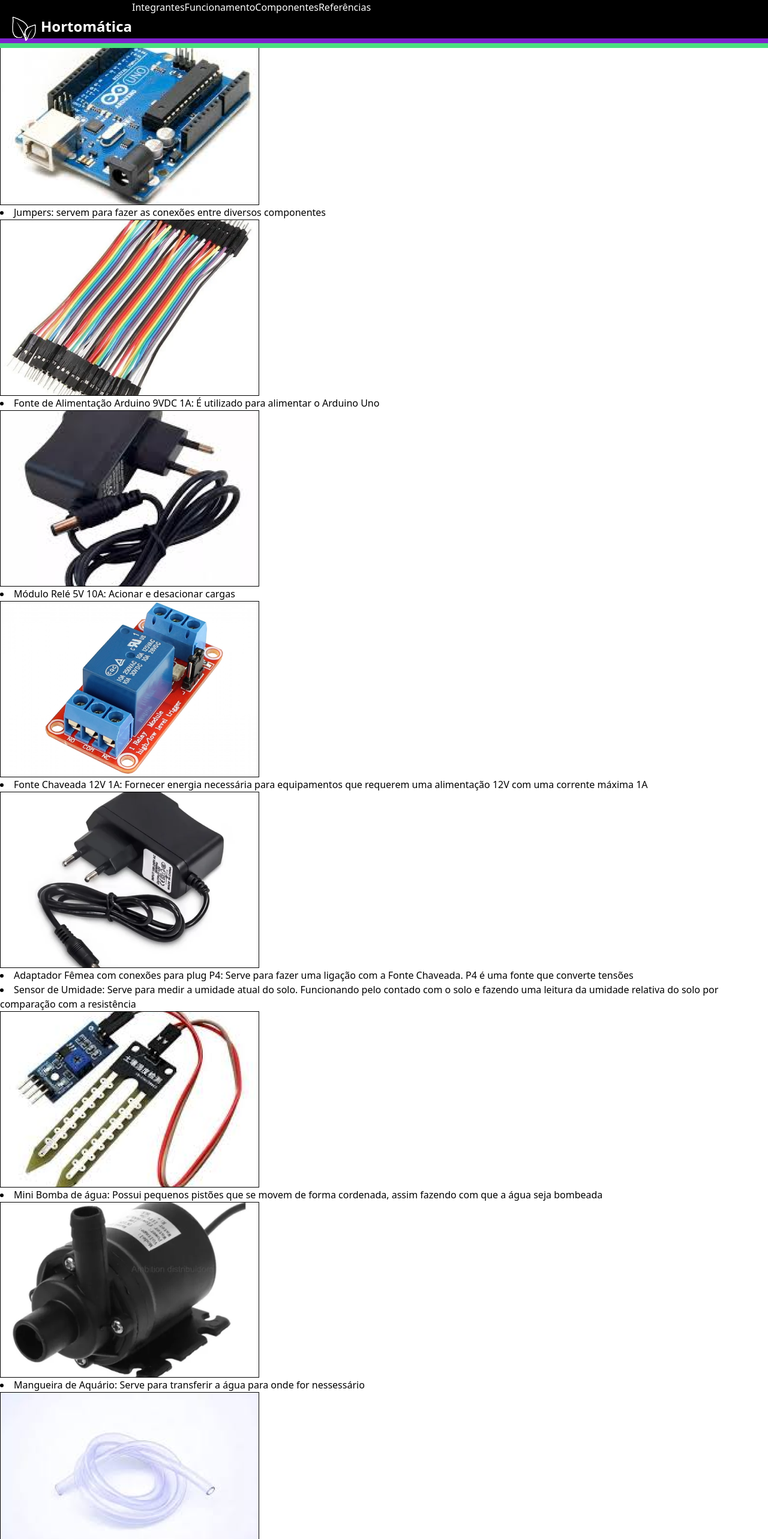
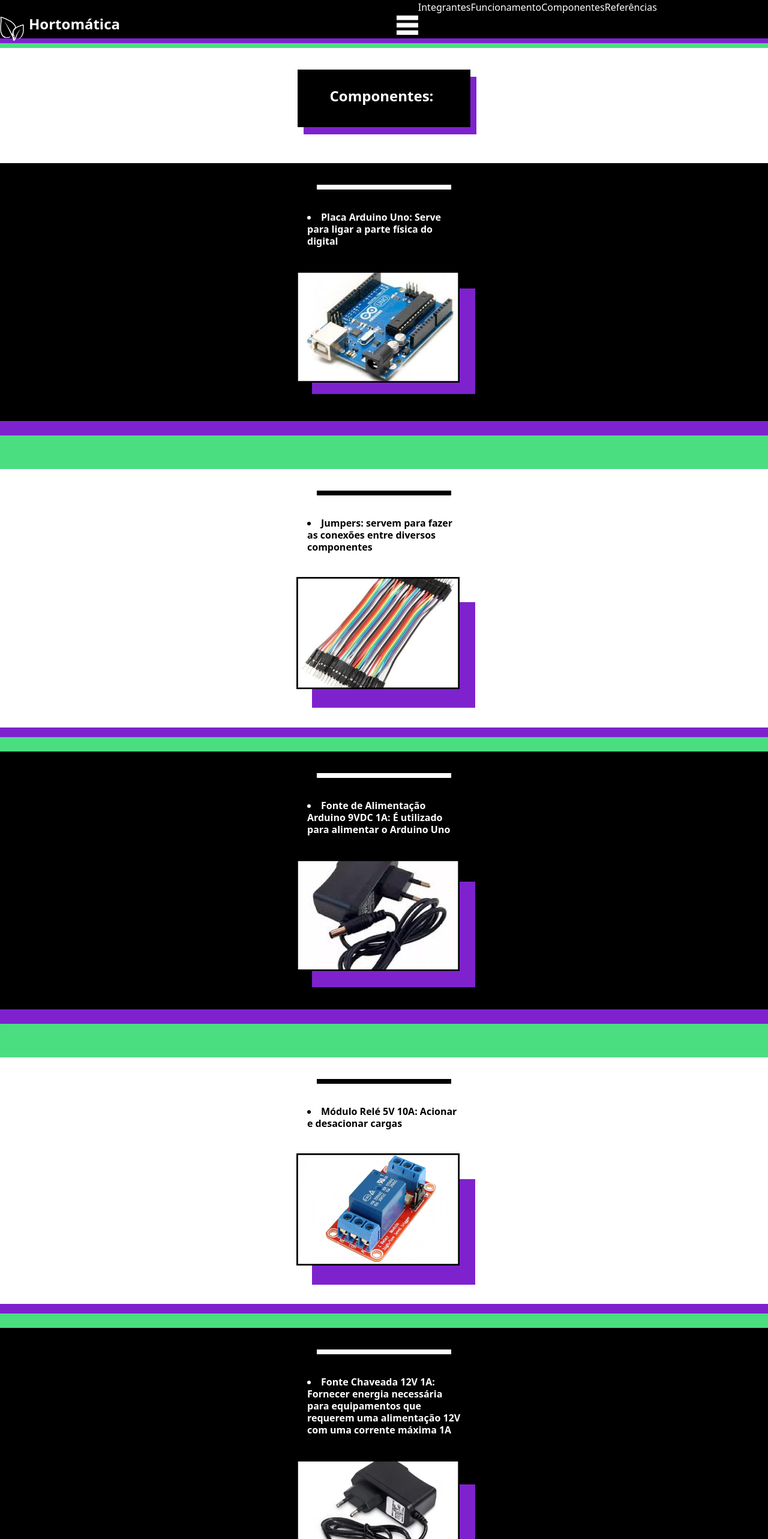
Before and after one commit to guTeodoro/Hortomatica, a React (Vite) app: page /componentes in a window 1280 px wide. Shown: the top 2566 px of the page at 60% size. Built offline with nearby package versions, Linux system fonts and the light colour scheme.

Commit message:
Componentes Mobile

```diff
--- a/src/components/BarraFixa.jsx
+++ b/src/components/BarraFixa.jsx
@@ -1,14 +1,16 @@
 import iconHortomatica from "../assets/icon-hortomatica.png"
+import menuburger from "/menu-burger.png"
 
 function BarraFixa () {
     return (
         <div className="border-b-8 border-green-400 fixed top-0 left-0 right-0 z-20" >
-            <div className="bg-black flex h-[72px] border-b-8 border-purple-700 ">
-                <a href="/" className="flex justify-center items-center ml-5 mt-1 "><img src={iconHortomatica} alt="Voltar ao início" className="w-10 mt-7" /> <h1 className="text-white ml-2 mt-5 text-2xl font-semibold">Hortomática</h1></a>
-                <a href="/integrantes" className="text-white">Integrantes</a>
-                <a href="/funcionamento" className="text-white">Funcionamento</a>
-                <a href="/componentes" className="text-white">Componentes</a>
-                <a href="/referencias" className="text-white">Referências</a>
+            <div className="bg-black flex h-[72px] border-b-8 border-purple-700 z-30">
+                <a href="/" className="flex justify-center items-center ml-0 mt-1 "><img src={iconHortomatica} alt="Voltar ao início" className="w-10 mt-7 z-20" /> <h1 className="text-white ml-2 mt-3 text-2xl font-semibold">Hortomática</h1></a>
+                <img src={menuburger} alt="" srcset="" className="w-9 h-9 mt-6 ml-[36%]" />
+                <a href="/integrantes" className="text-white mob:hidden">Integrantes</a>
+                <a href="/funcionamento" className="text-white mob:hidden">Funcionamento</a>
+                <a href="/componentes" className="text-white mob:hidden">Componentes</a>
+                <a href="/referencias" className="text-white mob:hidden">Referências</a>
             </div>
         </div>
     )
--- a/src/pages/Componentes.jsx
+++ b/src/pages/Componentes.jsx
@@ -10,46 +10,220 @@ import sensorUmidade from '/sensor-de-umidade.png'
 import miniBomba from '/mini-bomba-dagua.png'
 import mangueiraAquario from '/mangueira-aquario.png'
 import fioParalelo from '/fio-paralelo.png'
+import fundoComponentes from '/fundo_componentes.png'
 
 function Componentes() {
   return (
-    <div>
+    <div className=''>
+
         <BarraFixa />
-      <h1>Componentes</h1>
+
+      <section className='flex items-center justify-center bg-[url("/fundo_componentes.png")] bg-cover bg-top w-full h-[272px] lg:bg-none'>
+            <section className='bg-black h-24 flex items-center justify-center w-72 mt-14 relative z-10'>
+                  <h1 className='text-white w-44 text-2xl font-bold text-center mr-2 mb-2'>Componentes:</h1>
+            </section>
+
+            <section className="bg-purple-700 w-72 h-24 ml-5 mt-20 absolute z-0">
+                  <p className="text-purple-700">a</p>
+            </section>
+      </section>
+
+      <section className='bg-black text-white flex flex-col justify-center items-center pt-9'>
+            <hr className='border-4 border-white w-56 mb-9' />
+            <li className='w-64 mb-10 font-bold leading-5'>Placa Arduino Uno: Serve para ligar a parte física do digital</li>
+
             <section>
-            <li>Placa Arduino Uno: Serve para ligar a parte física do digital</li>
-            <img src="/placa-arduino.png" alt="" />
+                  <img src="/placa-arduino.png" alt="" className='w-[272px] mr-5 relative z-10 mb-16 border-2 border-black' />
             </section>
+
+            <section className="bg-purple-700 w-[272px] h-44 ml-8 mt-12 absolute z-0">
+                  <p className="text-purple-700">a</p>
+            </section>
+
+            <section className='bg-purple-700 text-purple-700 w-full h-6'>
+                  <p>a</p>
+            </section>
+
+            <section className='bg-green-400 text-green-400 w-full h-14'>
+                  <p>a</p>
+            </section>
+
+      </section>
+
+      <section className='bg-white text-black flex flex-col justify-center items-center pt-9'>
+            <hr className='border-4 border-black w-56 mb-9' />
+            <li className='w-64 mb-10 font-bold leading-5'>Jumpers: servem para fazer as conexões entre diversos componentes</li>
+
             <section>
-            <li>Jumpers: servem para fazer as conexões entre diversos componentes</li>
-            <img src={jumpers} alt="" />
+                  <img src={jumpers} alt="" className='w-[272px] mr-5 relative z-10 mb-16 border-2 border-black' />
             </section>
+
+            <section className="bg-purple-700 w-[272px] h-44 ml-8 mt-28 absolute z-0">
+                  <p className="text-purple-700">a</p>
+            </section>
+
+            <section className='bg-purple-700 text-purple-700 w-full h-4'>
+                  <p>a</p>
+            </section>
+
+            <section className='bg-green-400 text-green-400 w-full h-6'>
+                  <p>a</p>
+            </section>
+
+      </section>
+
+      <section className='bg-black text-white flex flex-col justify-center items-center pt-9'>
+            <hr className='border-4 border-white w-56 mb-9' />
+            <li className='w-64 mb-10 font-bold leading-5'>Fonte de Alimentação Arduino 9VDC 1A: É utilizado para alimentar o Arduino Uno</li>
+
             <section>
-            <li>Fonte de Alimentação Arduino 9VDC 1A: É utilizado para alimentar o Arduino Uno</li>
-            <img src={fonteAlimentacao} alt="" />
+                  <img src={fonteAlimentacao} alt="" className='w-[272px] mr-5 relative z-10 mb-16 border-2 border-black' />
             </section>
+
+            <section className="bg-purple-700 w-[272px] h-44 ml-8 mt-16 absolute z-0">
+                  <p className="text-purple-700">a</p>
+            </section>
+
+            <section className='bg-purple-700 text-purple-700 w-full h-6'>
+                  <p>a</p>
+            </section>
+
+            <section className='bg-green-400 text-green-400 w-full h-14'>
+                  <p>a</p>
+            </section>
+
+      </section>
+
+      <section className='bg-white text-black flex flex-col justify-center items-center pt-9'>
+            <hr className='border-4 border-black w-56 mb-9' />
+            <li className='w-64 mb-10 font-bold leading-5'>Módulo Relé 5V 10A: Acionar e desacionar cargas</li>
+
             <section>
-            <li>Módulo Relé 5V 10A: Acionar e desacionar cargas</li>
-            <img src={moduloRele} alt="" />
+                  <img src={moduloRele} alt="" className='w-[272px] mr-5 relative z-10 mb-16 border-2 border-black' />
             </section>
+
+            <section className="bg-purple-700 w-[272px] h-44 ml-8 mt-24 absolute z-0">
+                  <p className="text-purple-700">a</p>
+            </section>
+
+            <section className='bg-purple-700 text-purple-700 w-full h-4'>
+                  <p>a</p>
+            </section>
+
+            <section className='bg-green-400 text-green-400 w-full h-6'>
+                  <p>a</p>
+            </section>
+
+      </section>
+
+      <section className='bg-black text-white flex flex-col justify-center items-center pt-9'>
+            <hr className='border-4 border-white w-56 mb-9' />
+            <li className='w-64 mb-10 font-bold leading-5'>Fonte Chaveada 12V 1A: Fornecer energia necessária para equipamentos que requerem uma alimentação 12V com uma corrente máxima 1A</li>
+
             <section>
-            <li>Fonte Chaveada 12V 1A: Fornecer energia necessária para equipamentos que requerem uma alimentação 12V com uma corrente máxima 1A</li>
-            <img src={fonteChaveada} alt="" />
+                  <img src={fonteChaveada} alt="" className='w-[272px] mr-5 relative z-10 mb-16 border-2 border-black' />
             </section>
+
+            <section className="bg-purple-700 w-[272px] h-44 ml-8 mt-28 absolute z-0">
+                  <p className="text-purple-700">a</p>
+            </section>
+
+            <section className='bg-purple-700 text-purple-700 w-full h-6'>
+                  <p>a</p>
+            </section>
+
+            <section className='bg-green-400 text-green-400 w-full h-14'>
+                  <p>a</p>
+            </section>
+
+      </section>
+
+      <section className='bg-white text-black flex flex-col justify-center items-center pt-9'>
+            <hr className='border-4 border-black w-56 mb-9' />
+            <li className='w-64 mb-10 font-bold leading-5'>Adaptador Fêmea com conexões para plug P4: Serve para fazer uma ligação com a Fonte Chaveada. P4 é uma fonte que converte tensões</li>
+
             <section>
-            <li>Adaptador Fêmea com conexões para plug P4: Serve para fazer uma ligação com a Fonte Chaveada. P4 é uma fonte que converte tensões</li>
+                  <img src={adaptadorFemea} alt="" className='w-[272px] mr-5 relative z-10 mb-16 border-2 border-black'/>
             </section>
+
+            <section className="bg-purple-700 w-[272px] h-44 ml-8 mt-40 absolute z-0">
+                  <p className="text-purple-700">a</p>
+            </section>
+
+            <section className='bg-purple-700 text-purple-700 w-full h-4'>
+                  <p>a</p>
+            </section>
+
+            <section className='bg-green-400 text-green-400 w-full h-6'>
+                  <p>a</p>
+            </section>
+
+      </section>
+
+      <section className='bg-black text-white flex flex-col justify-center items-center pt-9'>
+            <hr className='border-4 border-white w-56 mb-9' />
+            <li className='w-64 mb-10 font-bold leading-5'>Sensor de Umidade: Serve para medir a umidade atual do solo. Funcionando pelo contado com o solo e fazendo uma leitura da umidade relativa do solo por comparação com a resistência</li>
+
             <section>
-            <li>Sensor de Umidade: Serve para medir a umidade atual do solo. Funcionando pelo contado com o solo e fazendo uma leitura da umidade relativa do solo por comparação com a resistência</li>
-            <img src={sensorUmidade} alt="" />
+                  <img src={sensorUmidade} alt="" className='w-[272px] mr-5 relative z-10 mb-16 border-2 border-black'/>
             </section>
+
+            <section className="bg-purple-700 w-[272px] h-44 ml-8 mt-36 absolute z-0">
+                  <p className="text-purple-700">a</p>
+            </section>
+
+            <section className='bg-purple-700 text-purple-700 w-full h-6'>
+                  <p>a</p>
+            </section>
+
+            <section className='bg-green-400 text-green-400 w-full h-14'>
+                  <p>a</p>
+            </section>
+
+      </section>
+
+      <section className='bg-white text-black flex flex-col justify-center items-center pt-9'>
+            <hr className='border-4 border-black w-56 mb-9' />
+            <li className='w-64 mb-10 font-bold leading-5'>Mini Bomba de água: Possui pequenos pistões que se movem de forma cordenada, assim fazendo com que a água seja bombeada</li>
+
             <section>
-            <li>Mini Bomba de água: Possui pequenos pistões que se movem de forma cordenada, assim fazendo com que a água seja bombeada</li>
-            <img src={miniBomba} alt="" />
+                  <img src={miniBomba} alt="" className='w-[272px] mr-5 relative z-10 mb-16 border-2 border-black' />
             </section>
+
+            <section className="bg-purple-700 w-[272px] h-44 ml-8 mt-40 absolute z-0">
+                  <p className="text-purple-700">a</p>
+            </section>
+
+            <section className='bg-purple-700 text-purple-700 w-full h-4'>
+                  <p>a</p>
+            </section>
+
+            <section className='bg-green-400 text-green-400 w-full h-6'>
+                  <p>a</p>
+            </section>
+
+      </section>
+
+      <section className='bg-black text-white flex flex-col justify-center items-center pt-9'>
+            <hr className='border-4 border-white w-56 mb-9' />
+            <li className='w-64 mb-10 font-bold leading-5'>Mangueira de Aquário: Serve para transferir a água para onde for nessessário</li>
+
             <section>
-            <li>Mangueira de Aquário: Serve para transferir a água para onde for nessessário</li>
-            <img src={mangueiraAquario} alt="" />
+                  <img src={mangueiraAquario} alt="" className='w-[272px] mr-5 relative z-10 mb-16 border-2 border-black' />
+            </section>
+
+            <section className="bg-purple-700 w-[272px] h-44 ml-8 mt-16 absolute z-0">
+                  <p className="text-purple-700">a</p>
+            </section>
+
+            <section className='bg-purple-700 text-purple-700 w-full h-4'>
+                  <p>a</p>
+            </section>
+
+            <section className='bg-green-400 text-green-400 w-full h-8'>
+                  <p>a</p>
+            </section>
+
       </section>
     </div>
   )
--- a/tailwind.config.js
+++ b/tailwind.config.js
@@ -14,9 +14,11 @@ export default {
         '88px': '88px',
         '352px': '352px',
         '260px': '260px',
+        '36%': '36%',
       },
       backgroundImage: {
-        'hortomática': "url('/inicio-img.png')"
+        'hortomática': "url('/inicio-img.png')",
+        'componentes': "url('/fundo_componentes.png')"
       },
       screens: {
         'mob': {'max': '1023px'},
```
Also changed, not shown: public/fundo_componentes.png (added), public/menu-burger.png (added). Lines whose indentation alone changed are shown as unchanged.
